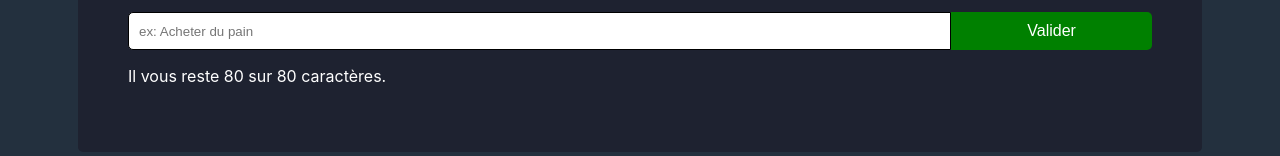
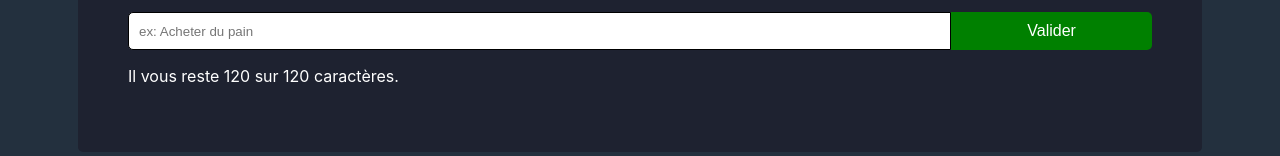
Before and after one commit to AxelRaboit/Training-ReactJS-Todo-using-useState-useReduce-localStorage-multiple-files, a React (Create React App) app: page / in a window 1280 px wide. Shown: the part 218-374 px from the top of the page. Built offline with nearby package versions, Linux system fonts and the light colour scheme.

Commit message:
update the characters limit

```diff
--- a/src/components/todo/Form.js
+++ b/src/components/todo/Form.js
@@ -8,7 +8,7 @@ export const ACTIONS = {
     DELETE_TODO: 'delete-todo'
 }
 
-const CHARACTERS_LIMIT = 80;
+const CHARACTERS_LIMIT = 120;
 
 function reducer(todos, action) {
     switch(action.type) {
```
